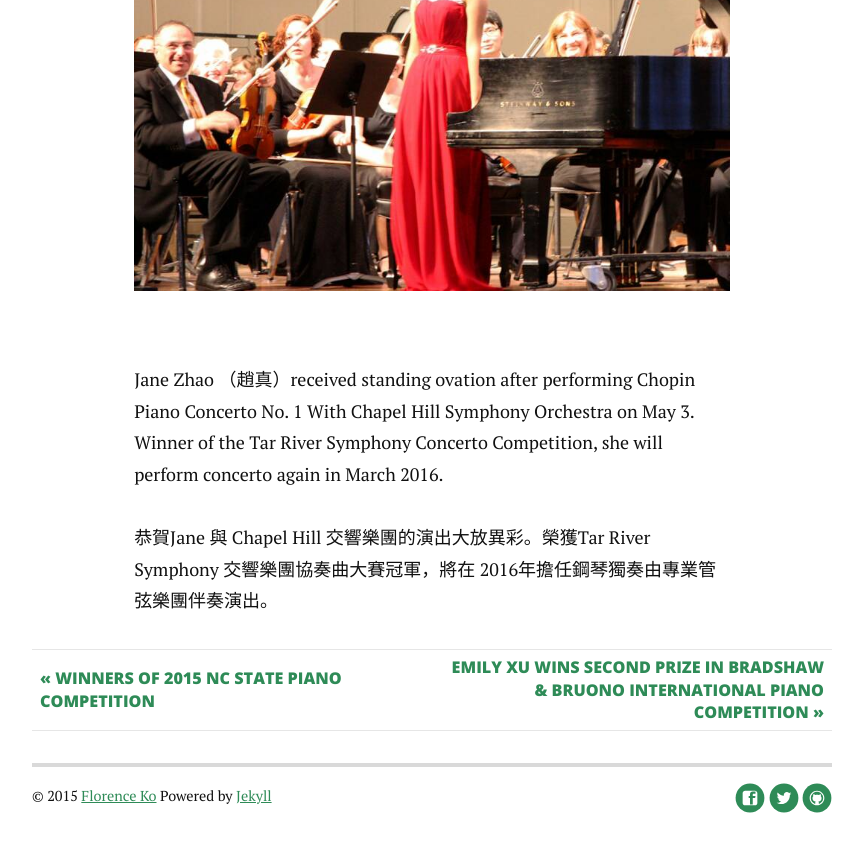
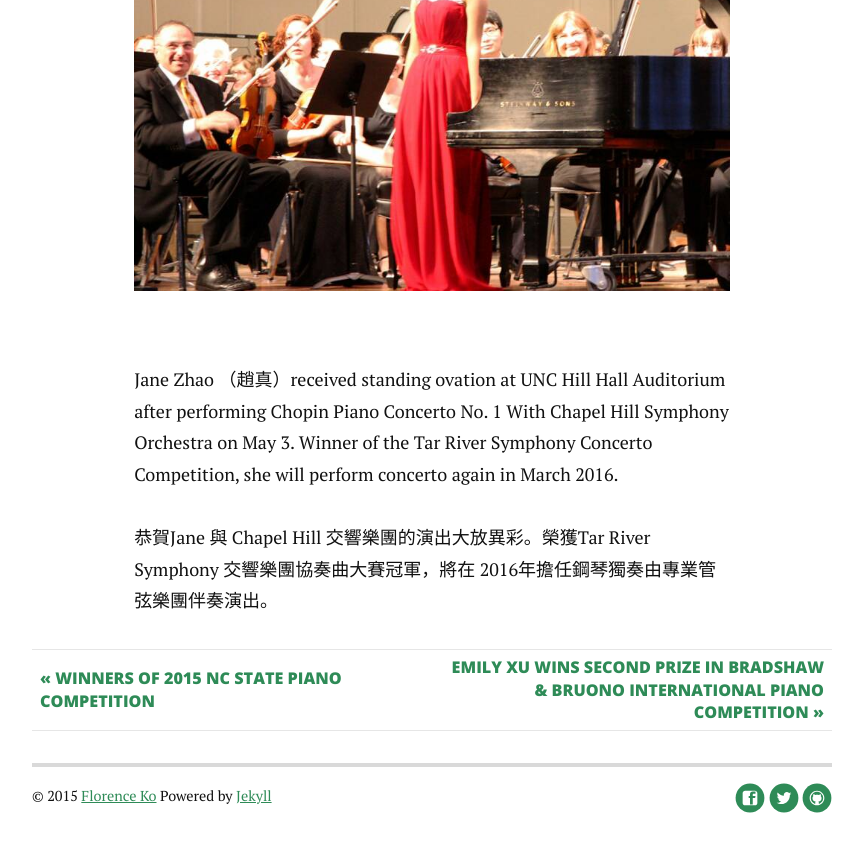
Before and after one commit to kerryzhou/kerryzhou.github.io, a Jekyll site: the page built from _posts/2015-05-03-Jane-performs-with-Chapel-Hill-Symphony-Orchestra.markdown, in a window 1280 px wide and 900 px high, scrolled down 771 px. Shown: the top 852 px of the window, without its empty margins (208-1071 px from the left). Built offline with Jekyll 4.4.1, drawn with Linux system fonts in a browser that asks for light colours; nearby versions of some CDN libraries; Markdown is read by kramdown in place of the engine named in the settings.

Commit message:
formatting

```diff
--- a/_posts/2015-04-13-2015-Bullard-Sonatina-Competition.markdown
+++ b/_posts/2015-04-13-2015-Bullard-Sonatina-Competition.markdown
@@ -1,7 +1,7 @@
 ---
 layout: post
 title: "Winners of 2015 Bullard and Sonatina Competition"
-date: 2015-05-02
+date: 2015-04-13
 ---
 
 Congratulations to the following 1st & 2nd-place winners in the 2015 Bullard and Sonatina Competition:
--- a/_posts/2015-05-03-Jane-performs-with-Chapel-Hill-Symphony-Orchestra.markdown
+++ b/_posts/2015-05-03-Jane-performs-with-Chapel-Hill-Symphony-Orchestra.markdown
@@ -7,6 +7,6 @@ date: 2015-05-03
 <img src="{{ '/assets/img/JaneZhao-Chopin-Concerto-No1-CHSO.jpg' | prepend: site.baseurl }}" alt="">
 
 
-Jane Zhao （趙真）received standing ovation after performing Chopin Piano Concerto No. 1 With Chapel Hill Symphony Orchestra on May 3. Winner of the Tar River Symphony Concerto Competition, she will perform concerto again in March 2016.
+Jane Zhao （趙真）received standing ovation at UNC Hill Hall Auditorium after performing Chopin Piano Concerto No. 1 With Chapel Hill Symphony Orchestra on May 3. Winner of the Tar River Symphony Concerto Competition, she will perform concerto again in March 2016.
 
 恭賀Jane 與 Chapel Hill 交響樂團的演出大放異彩。榮獲Tar River Symphony 交響樂團協奏曲大賽冠軍，將在 2016年擔任鋼琴獨奏由專業管弦樂團伴奏演出。
```
